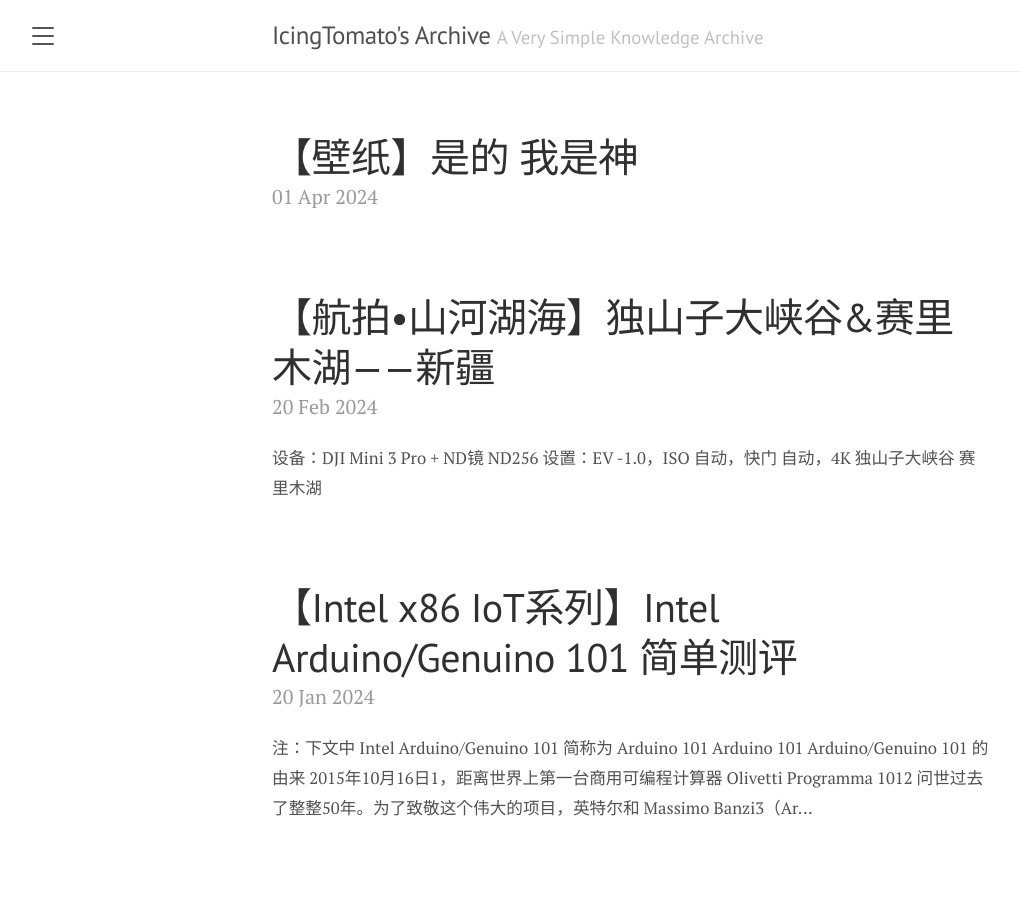
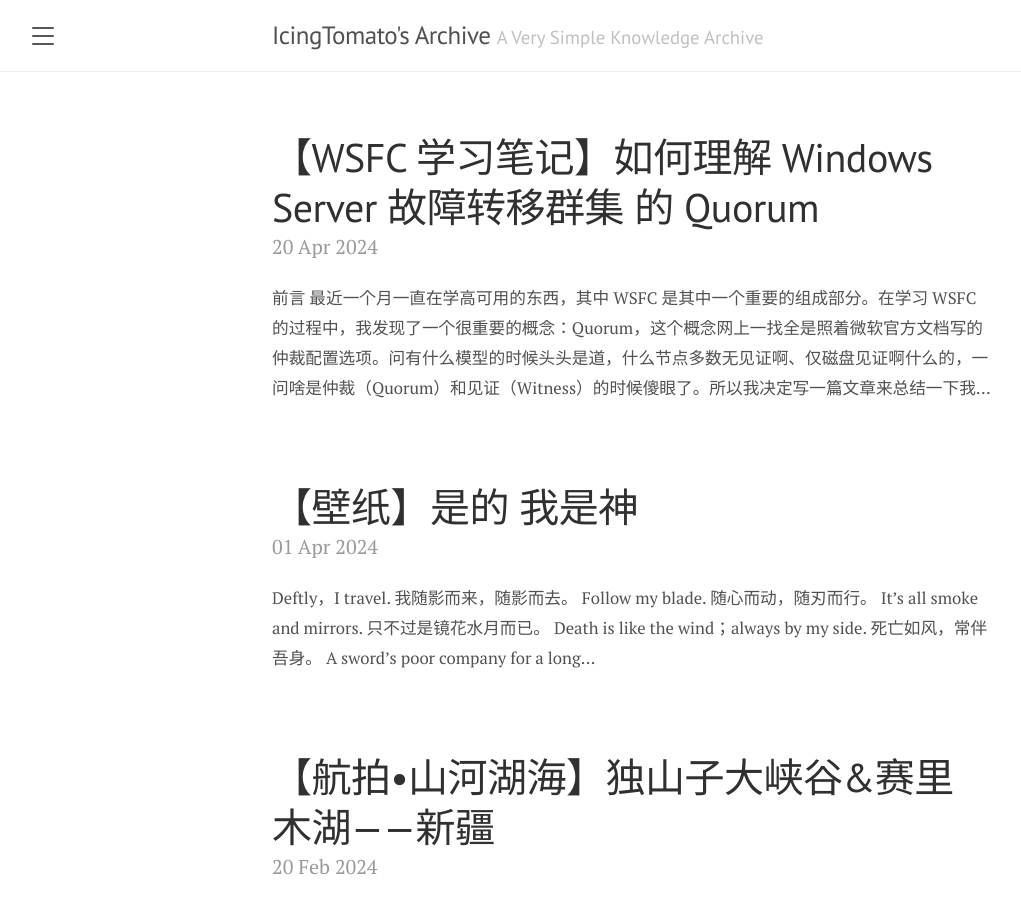
Before and after one commit to IcingTomato/icing.fun, a Jekyll site: the page built from index.html, in a window 1280 px wide and 900 px high. Shown: the whole window, without its empty margins (8-1029 px from the left). Built offline with Jekyll 4.4.1, drawn with Linux system fonts in a browser that asks for light colours; the list of posts is cut into pages by our own code; part of the change alters nothing that is shown; some of the changed text lies outside the part shown.

Commit message:
Add: Add 2024-04-20

```diff
--- a/_posts/2024-04-01-yes_i_am_god.markdown
+++ b/_posts/2024-04-01-yes_i_am_god.markdown
@@ -4,6 +4,20 @@ title:  "【壁纸】是的 我是神"
 tags: wallpaper zh-cn
 ---
 
+Deftly，I travel. 我随影而来，随影而去。
+
+Follow my blade. 随心而动，随刃而行。
+
+It’s all smoke and mirrors. 只不过是镜花水月而已。
+
+Death is like the wind；always by my side. 死亡如风，常伴吾身。
+
+A sword's poor company for a long road. 长路漫漫，惟剑作伴。
+
+Honor is in the heart, not the name. 荣耀存于心，而非流于形。
+
+No-one is promised tomorrow. 宁日安在，无人能云。
+
 <img src="http://icing.fun/img/post/2024/04/01/1.jpg">
 
 <img src="http://icing.fun/img/post/2024/04/01/2.jpg">
--- /dev/null
+++ b/_posts/2024-04-20-wsfc_quorum.markdown
@@ -0,0 +1,62 @@
+---
+layout: post
+title:  "【WSFC 学习笔记】如何理解 Windows Server 故障转移群集 的 Quorum"
+tags: wsfc windows server zh-cn
+---
+
+# 前言
+
+最近一个月一直在学高可用的东西，其中 WSFC 是其中一个重要的组成部分。在学习 WSFC 的过程中，我发现了一个很重要的概念：Quorum，这个概念网上一找全是照着微软官方文档写的 [仲裁配置选项](https://learn.microsoft.com/en-us/windows-server/failover-clustering/manage-cluster-quorum#quorum-configuration-options)。问有什么模型的时候头头是道，什么节点多数无见证啊、仅磁盘见证啊什么的，一问啥是仲裁（Quorum）和见证（Witness）的时候傻眼了。所以我决定写一篇文章来总结一下我对 Quorum 的理解。
+
+# 仲裁（Quorum）是什么
+
+仲裁（Quorum）是 WSFC 中的一个重要概念，它是用来保证群集中的节点之间能够达成一致的一个机制。在 WSFC 中，仲裁是通过仲裁资源来实现的，这个资源可以是磁盘、文件共享、或者是其他的仲裁资源。在 WSFC 中，仲裁资源的作用是用来保证群集中的节点之间能够达成一致，从而保证群集的正常运行。
+
+依我看，`Quorum` 其实应该翻译成 `有效参与仲裁的设备（数）`，因为 Quorum 本来就翻译成 [法定人数/出席会议最小人数](https://dictionary.cambridge.org/dictionary/english/quorum)，不应该直接叫 仲裁。
+
+现在涉及到 `仲裁` 这个法律概念，所以我们可以引入法律属于去解释。在法律中，`仲裁` 是指一种解决纠纷的方式，当纠纷发生时，双方可以通过仲裁的方式来解决纠纷。在法律仲裁中，仲裁员是一个独立的第三方，他们会根据法律和事实来做出裁决。但在 WSFC 中，仲裁员（节点/服务器/虚拟机）既是当事人（所有节点），又参与仲裁庭，它们会根据法律和事实（仲裁模型）来做出裁决，是用来保证群集中的节点之间能够达成一致的。
+
+节点多数，无见证：由节点组织“合议制仲裁庭”，当事人（所有参与群集的节点/服务器）约定由奇数名仲裁员（节点）组成仲裁庭（偶数节点就使其中一个节点下线），其中一名为首席仲裁员（主节点/服务器）；如果是双节点就采取“独任制仲裁庭”，只推举一名仲裁员（一个节点做主服务器，另外一个下线）。
+
+磁盘、文件共享见证：见证人是证人之外知道案件情况的当事人（所以磁盘、文件共享见证需要对所有节点可见，在注册表中节点文件是Cluster，见证文件是0.Cluster，可以证明见证确实是“当事人”）。见证人不参与仲裁庭，但是可以提供证据（见证文件）。
+
+总结来说：
+
+1. 节点多数，无见证：
+    - 合议庭：集群的所有活动节点。
+    - 仲裁庭成员：每个节点都可以投票决定集群状态，若节点总数为偶数，可能需要让一个节点下线以避免平票。
+    - 首席仲裁员（主节点）：在实际的WSFC中，通常没有固定的“首席仲裁员”或主节点，所有节点理论上是平等的，但在实践中，某些节点可能因为资源位置或网络优势暂时承担更多责任。
+
+2. 双节点集群的“独任制”：
+    - 这种情况下，通常需要额外的见证（磁盘或文件共享见证），因为单纯的两个节点在一个节点失效时无法决定集群状态。如果不使用见证，确实可能会推举一个节点为主导，另一个则在主节点活跃时处于待命状态。
+
+3. 磁盘、文件共享见证：
+    - 见证人：在这种情况下，见证（文件共享或磁盘）充当了“知情人”，它存储关于集群配置的关键信息，确保在节点间的意见不一致时提供“证据”来帮助做出决策。见证的存在特别在节点数为偶数时非常关键，以避免平票问题。
+
+但是大多数人对法律仲裁制度不了解，而且法律仲裁制度和 WSFC 中的仲裁机制有很大的不同，所以我觉得这个比喻不太合适。
+
+所以我决定引入日常生活，比如双节点集群就像情侣之间决定晚餐吃什么，引入磁盘见证相当于三口之家中孩子的存在，这样比喻起来更加贴近生活，也更容易理解。
+
+原文如下：
+
+| Mode | Description |
+| ---- | ----------- |
+| Node majority (no witness) <b>节点多数</b> | Only nodes have votes. No quorum witness is configured. The cluster quorum is the majority of voting nodes in the active cluster membership. |
+| Node majority with witness (disk or file share) <b>节点多数+见证</b> | Nodes have votes. In addition, a quorum witness has a vote. The cluster quorum is the majority of voting nodes in the active cluster membership plus a witness vote. A quorum witness can be a designated disk witness or a designated file share witness. |
+| No majority (disk witness only) <b>仅磁盘见证</b> | No nodes have votes. Only a disk witness has a vote. <br> The cluster quorum is determined by the state of the disk witness. Generally, this mode is not recommended, and it should not be selected because it creates a single point of failure for the cluster. |
+
+我们可以这样理解：
+
+| 仲裁模型 | 描述 |
+| ---- | ----------- |
+| 男生女生二人决定晚餐 <b>节点多数</b> | 【双节点】男生让渡（即其中一节点下线，有一票投票权但动态见证干预其不投票），让女生（主节点/服务器/虚拟机）来选择点什么外卖或者出去吃什么餐馆。<s>你就负责买单就行。</s> <br> 【三节点及以上】女生带闺蜜来了，女生和闺蜜掌握晚餐选择主动权（具有集群的控制权）。<s>你还是负责买单的小丑。</s> |
+| 核心家庭（三口之家）或扩展家庭（爸妈或者和爷爷奶奶外公外婆一起为节点，孩子为见证） <b>节点多数+见证</b> | <s>爸妈想吃啥就做啥，你的意见仅供参考</s> <br> 因为爷爷奶奶外公外婆说孩子想吃这个那个，所以爸妈做饭就做了大家都爱吃的东西。（换句话说见证也参与，而不仅仅是节点多数） |
+| 你过生日那天 <b>仅磁盘见证</b> | <s>“妈，我生日想吃开封菜。” “不行，油炸食品不健康。”</s> （别看上面的见证是你，但是这一条就不是你了） |
+
+<img src="http://icing.fun/img/post/2024/04/20/1.png">
+
+<img src="http://icing.fun/img/post/2024/04/20/2.png">
+
+# 总结
+
+给我写乐了。宿舍停水了，舍友用我的博客洗完了澡。
```
Also changed, not shown: img/post/2024/04/20/1.png (added), img/post/2024/04/20/2.png (added).
